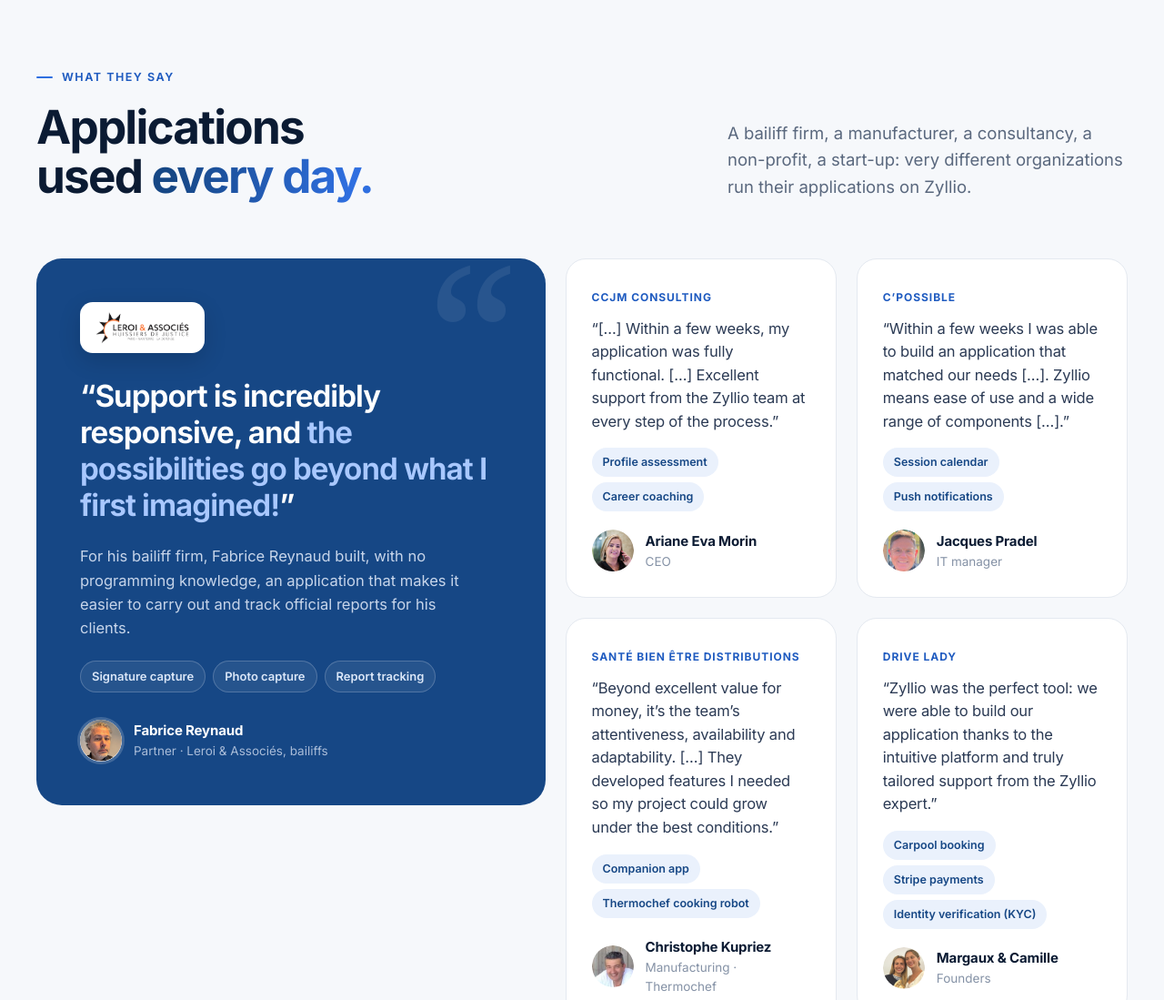
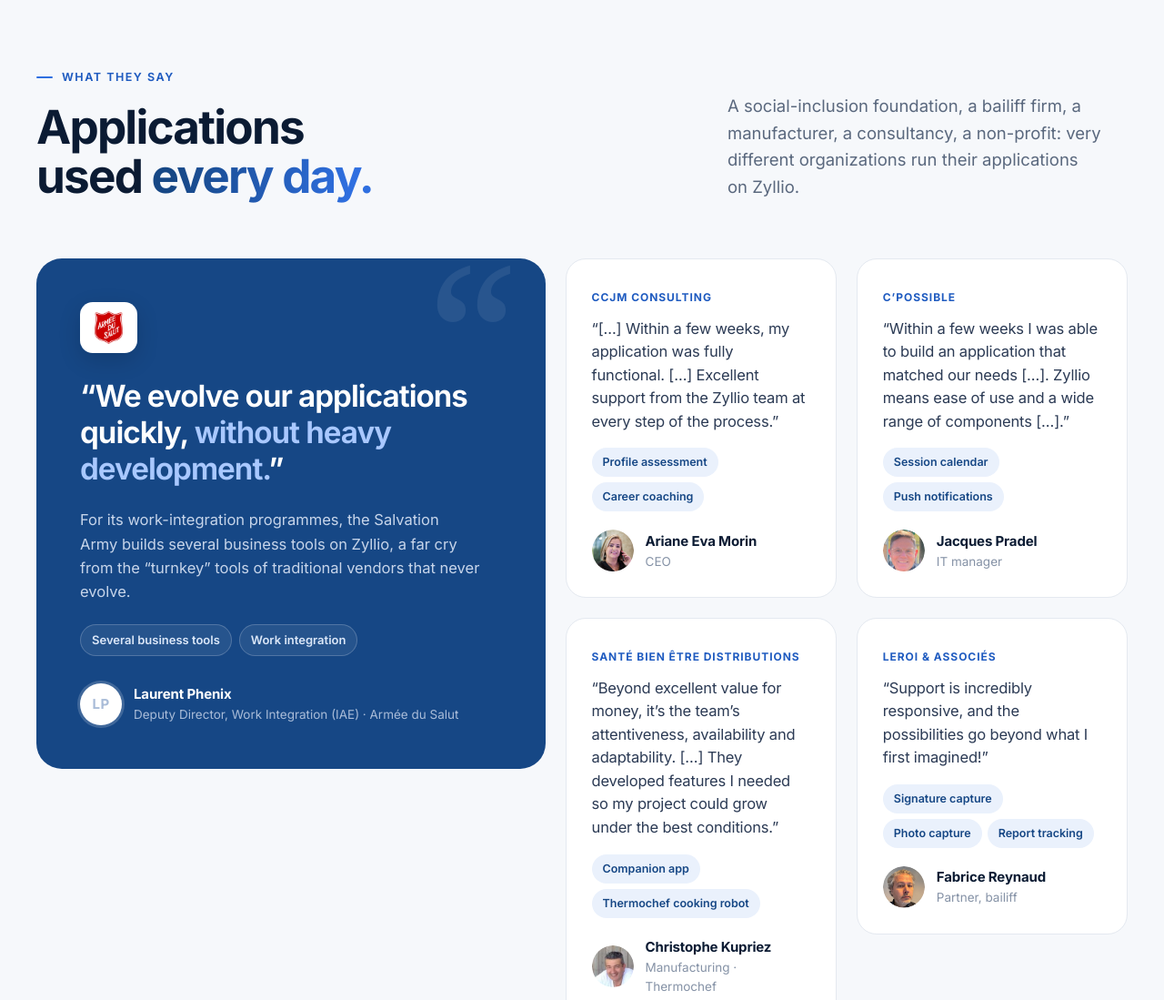
Before and after one commit to zyllio/zyllio-website, a plain HTML site: page index.html in a window 1280 px wide. Shown: the part 8340-9439 px from the top of the page at 91% size. Drawn offline with Linux system fonts and the light colour scheme.

Commit message:
Testimonials: feature Armée du Salut, move Leroi to a card, drop Drive Lady
Co-Authored-By: Claude Opus 5.5 <noreply@anthropic.com>

```diff
--- a/index.html
+++ b/index.html
@@ -429,21 +429,21 @@
   <div class="wrap">
     <div class="head">
       <div class="rv"><p class="eyebrow">What they say</p><h2 id="voices-t">Applications used <span class="s">every day.</span></h2></div>
-      <p class="lead rv" style="--d:.1s">A bailiff firm, a manufacturer, a consultancy, a non-profit, a start-up: very different organizations run their applications on Zyllio.</p>
+      <p class="lead rv" style="--d:.1s">A social-inclusion foundation, a bailiff firm, a manufacturer, a consultancy, a non-profit: very different organizations run their applications on Zyllio.</p>
     </div>
     <div class="voices-grid">
       <figure class="feature-q rv" style="margin:0">
-        <span class="q-brand"><img src="./image/customers/customer-leroy.png" alt="Leroi &amp; Associés" loading="lazy"/></span>
-        <blockquote>“Support is incredibly responsive, and <em>the possibilities go beyond what I first imagined!</em>”</blockquote>
-        <p>For his bailiff firm, Fabrice Reynaud built, with no programming knowledge, an application that makes it easier to carry out and track official reports for his clients.</p>
-        <ul class="q-tags"><li>Signature capture</li><li>Photo capture</li><li>Report tracking</li></ul>
-        <figcaption class="who"><img src="./image/testimonials/testimonial5.png" alt="" width="46" height="46" loading="lazy"/><div><b>Fabrice Reynaud</b><span>Partner · Leroi &amp; Associés, bailiffs</span></div></figcaption>
+        <span class="q-brand"><img src="./image/customers/customer-armee-du-salut.png" alt="Armée du Salut" loading="lazy"/></span>
+        <blockquote>“We evolve our applications quickly, <em>without heavy development.</em>”</blockquote>
+        <p>For its work-integration programmes, the Salvation Army builds several business tools on Zyllio, a far cry from the “turnkey” tools of traditional vendors that never evolve.</p>
+        <ul class="q-tags"><li>Several business tools</li><li>Work integration</li></ul>
+        <figcaption class="who"><span class="ava" aria-hidden="true">LP</span><div><b>Laurent Phenix</b><span>Deputy Director, Work Integration (IAE) · Armée du Salut</span></div></figcaption>
       </figure>
       <div class="qcards">
         <figure class="qcard rv"><span class="org">CCJM Consulting</span><blockquote>“[…] Within a few weeks, my application was fully functional. […] Excellent support from the Zyllio team at every step of the process.”</blockquote><ul class="q-tags"><li>Profile assessment</li><li>Career coaching</li></ul><figcaption class="who"><img src="./image/testimonials/testimonial2.png" alt="" width="46" height="46" loading="lazy"/><div><b>Ariane Eva Morin</b><span>CEO</span></div></figcaption></figure>
         <figure class="qcard rv" style="--d:.06s"><span class="org">Santé bien être distributions</span><blockquote>“Beyond excellent value for money, it’s the team’s attentiveness, availability and adaptability. […] They developed features I needed so my project could grow under the best conditions.”</blockquote><ul class="q-tags"><li>Companion app</li><li>Thermochef cooking robot</li></ul><figcaption class="who"><img src="./image/testimonials/testimonial3.png" alt="" width="46" height="46" loading="lazy"/><div><b>Christophe Kupriez</b><span>Manufacturing · Thermochef</span></div></figcaption></figure>
         <figure class="qcard rv"><span class="org">C’Possible</span><blockquote>“Within a few weeks I was able to build an application that matched our needs […]. Zyllio means ease of use and a wide range of components […].”</blockquote><ul class="q-tags"><li>Session calendar</li><li>Push notifications</li></ul><figcaption class="who"><img src="./image/testimonials/testimonial4.png" alt="" width="46" height="46" loading="lazy"/><div><b>Jacques Pradel</b><span>IT manager</span></div></figcaption></figure>
-        <figure class="qcard rv" style="--d:.06s"><span class="org">Drive Lady</span><blockquote>“Zyllio was the perfect tool: we were able to build our application thanks to the intuitive platform and truly tailored support from the Zyllio expert.”</blockquote><ul class="q-tags"><li>Carpool booking</li><li>Stripe payments</li><li>Identity verification (KYC)</li></ul><figcaption class="who"><img src="./image/testimonials/testimonial8.png" alt="" width="46" height="46" loading="lazy"/><div><b>Margaux &amp; Camille</b><span>Founders</span></div></figcaption></figure>
+        <figure class="qcard rv" style="--d:.06s"><span class="org">Leroi &amp; Associés</span><blockquote>“Support is incredibly responsive, and the possibilities go beyond what I first imagined!”</blockquote><ul class="q-tags"><li>Signature capture</li><li>Photo capture</li><li>Report tracking</li></ul><figcaption class="who"><img src="./image/testimonials/testimonial5.png" alt="" width="46" height="46" loading="lazy"/><div><b>Fabrice Reynaud</b><span>Partner, bailiff</span></div></figcaption></figure>
       </div>
     </div>
   </div>
--- a/site.css
+++ b/site.css
@@ -377,6 +377,8 @@ h3{font-size:20px;line-height:1.25;letter-spacing:-.025em}
 .who span{display:block;font-size:13.5px;color:var(--soft)}
 .feature-q .who span{color:#a9bcd8}
 .feature-q .who img{box-shadow:0 0 0 3px #ffffff2e}
+.who .ava{width:46px;height:46px;border-radius:50%;flex:none;display:grid;place-items:center;background:#fff;color:var(--navy);font-weight:700;font-size:15px;letter-spacing:.02em}
+.feature-q .who .ava{box-shadow:0 0 0 3px #ffffff2e}
 .qcards{columns:2;column-gap:22px}
 .qcard{break-inside:avoid;margin:0 0 22px;background:#fff;border:1px solid var(--line);border-radius:22px;padding:28px}
 .qcard .org{display:inline-block;font-size:12px;font-weight:700;letter-spacing:.08em;text-transform:uppercase;color:var(--orange-d);margin-bottom:12px}
```
Also changed, not shown: index-fr.html (+7 -7 lines).
